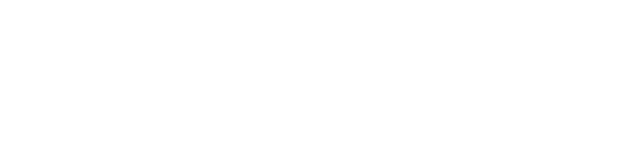
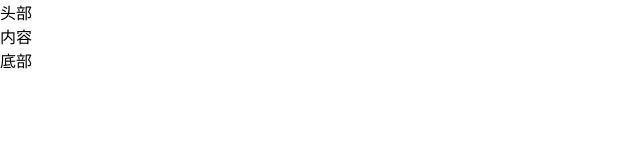
Before and after one commit to xiaodanli/1606B, a website: page index.html in a window 1280 px wide. Shown: the whole page, without its empty margins (0-640 px from the left). Drawn offline with Linux system fonts and the light colour scheme.

Commit message:
“项目初始化完成

```diff
--- a/index.html
+++ b/index.html
@@ -6,10 +6,15 @@
     <meta name="viewport" content="width=device-width, initial-scale=1.0">
     <meta http-equiv="X-UA-Compatible" content="ie=edge">
     <title>Document</title>
+    <link rel="stylesheet" href="./style.css">
 </head>
 
 <body>
-
+    <div class="wrap">
+        <header>头部</header>
+        <div class="con">内容</div>
+        <footer>底部</footer>
+    </div>
 </body>
 
 </html>
--- /dev/null
+++ b/package.json
@@ -0,0 +1,5 @@
+{
+  "devDependencies": {
+    "gulp": "^3.9.1"
+  }
+}
--- /dev/null
+++ b/style.css
@@ -0,0 +1,19 @@
+* {
+    margin: 0;
+    padding: 0;
+}
+
+html,
+body {
+    width: 100%;
+    height: 100%;
+    overflow: hidden;
+}
+
+.wrap {
+    width: 100%;
+    height: 100%;
+    display: flex;
+    flex-direction: column;
+    overflow: hidden;
+}
```
